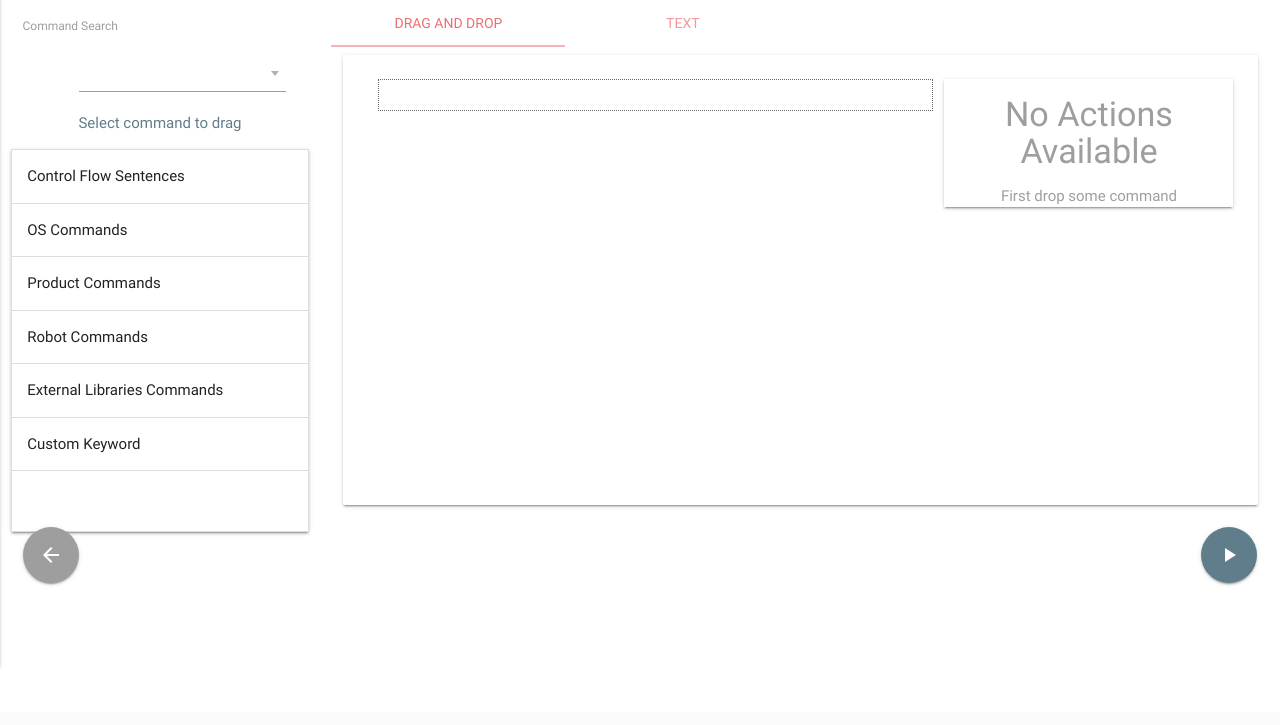
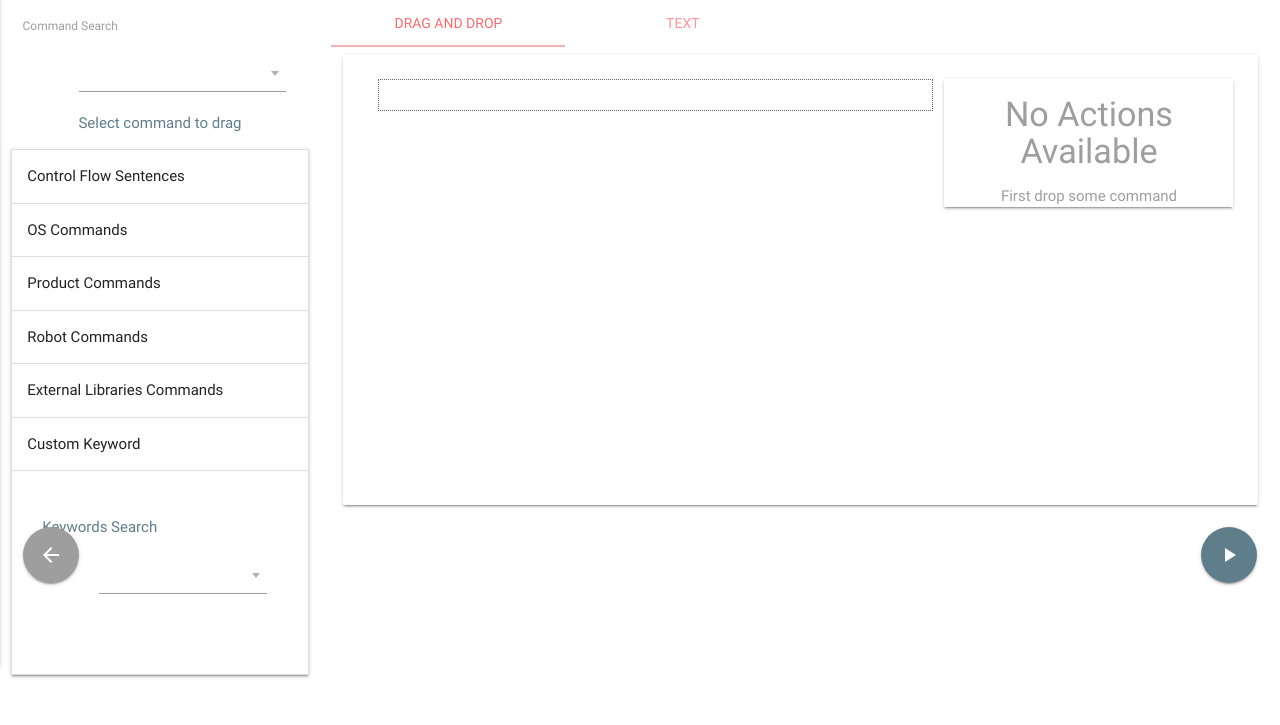
Before and after one commit to IBM/BlueXolo, a Django app: template apps/Testings/templates/edit-keyword.html in a window 1280 px wide, after a click on "Custom Keyword". Shown: the part 194-919 px from the top of the page. Before the commit the page ends 860 px from the top, so only its background shows below. Run offline with Django 3.2, Linux system fonts and the light colour scheme; the template is opened without the code that fills it, so the values that code supplies are empty.

Commit message:
CK search on edit view

```diff
--- a/apps/Testings/templates/edit-keyword.html
+++ b/apps/Testings/templates/edit-keyword.html
@@ -466,7 +466,17 @@
                     </li>
                     <li>
                         <div class="collapsible-header">Custom Keyword</div>
-                        <div id="customKeywordCommandsPanel" class="collapsible-body"></div>
+                        <div id="customKeywordCommandsPanel" class="collapsible-body">
+                            <div class="row">
+                                <p class="blue-grey-text">Keywords Search</p>
+                                <div class=" col s12">
+                                    <select id="keywrd-search"></select>
+                                    <div id="custom-keywords-area" class="section">
+
+                                    </div>
+                                </div>
+                            </div>
+                        </div>
                     </li>
                 </ul>
                 {#                <button onclick="popUpPropertiesKeyword()">Save Keyword</button>#}
@@ -626,6 +636,58 @@
             }
         });
 
+        $('#keywrd-search').select2({
+            ajax: {
+                url: "{% url "api-keywords" %}",
+                dataType: 'json',
+                delay: 250,
+                data: function (params) {
+                    return {
+                        collection: document.getElementById('keyword_collection').value,
+                        name: params.term, // search term
+                    };
+                },
+                processResults: function (data) {
+                    return {
+                        results: data.results
+                    };
+                }
+            },
+            escapeMarkup: function (markup) {
+                return markup;
+            }, // let our custom formatter work
+            minimumInputLength: 2,
+            templateResult: function (results) {
+                return results.name
+            },
+            templateSelection: function (selection) {
+                return selection.name;
+            }
+        });
+
+        $('#keywrd-search').on("select2:select", function (e) {
+            $.ajax({
+                url: '/apis/keywords/' + this.value + '/',
+                type: 'GET',
+                success: function (data) {
+                    console.log(data)
+
+                    var _section = document.getElementById('custom-keywords-area');
+                    _section.innerHTML = "";
+                    var _element = document.createElement('div');
+
+                    _element.className = "drag-drop-item";
+                    _element.id = data.id + "-drag-drop";
+                    _element.draggable = true;
+                    _element.setAttribute("ondragstart", "drag(event)");
+                    _element.innerHTML = data.name;
+                    _section.appendChild(_element);
+                }, error: function (err) {
+                    console.log('error' + err)
+                }
+            });
+        });
+
         $('#command-search').on("select2:select", function (e) {
             $.ajax({
                 url: '/apis/commands/' + this.value + '/',
```
